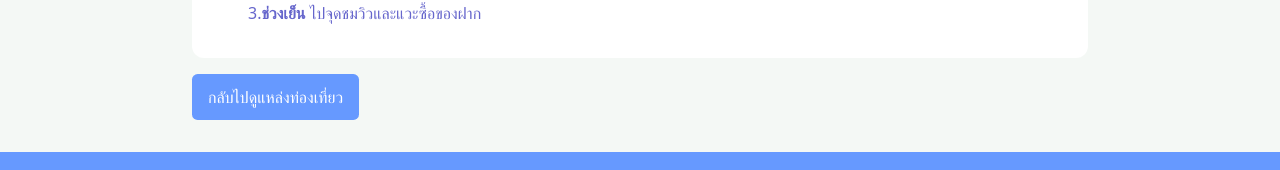
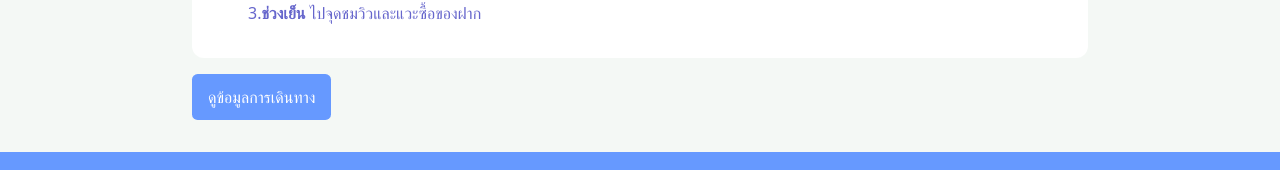
Before and after one commit to benchawan-cpu/travelmai, a plain HTML site: page plan.html in a window 1280 px wide. Shown: the part 365-535 px from the top of the page. Drawn offline with Linux system fonts and the light colour scheme.

Commit message:
Update plan.html

```diff
--- a/plan.html
+++ b/plan.html
@@ -27,7 +27,7 @@
         <p>1.<b>ช่วงเช้า</b> เดินตลาดชุมชน<br>2.<b>ช่วงกลางวัน</b> รับประทานอาหารพื้นถิ่น<br>3.<b>ช่วงเย็น</b> ไปจุดชมวิวและแวะซื้อของฝาก</p>
         </ul>
       </section>
-        <a class="button" href="places.html">กลับไปดูแหล่งท่องเที่ยว</a>
+        <a class="button" href="travel.html">ดูข้อมูลการเดินทาง</a>
     </main>
     <footer>
         <p> นางสาว เบญจวรรณ ใจเด็ด 67219100059 | ใบงานฝึกปฏิบัติวิชาการสร้างเว็บไซต์ทางธุรกิจ</p>
```
